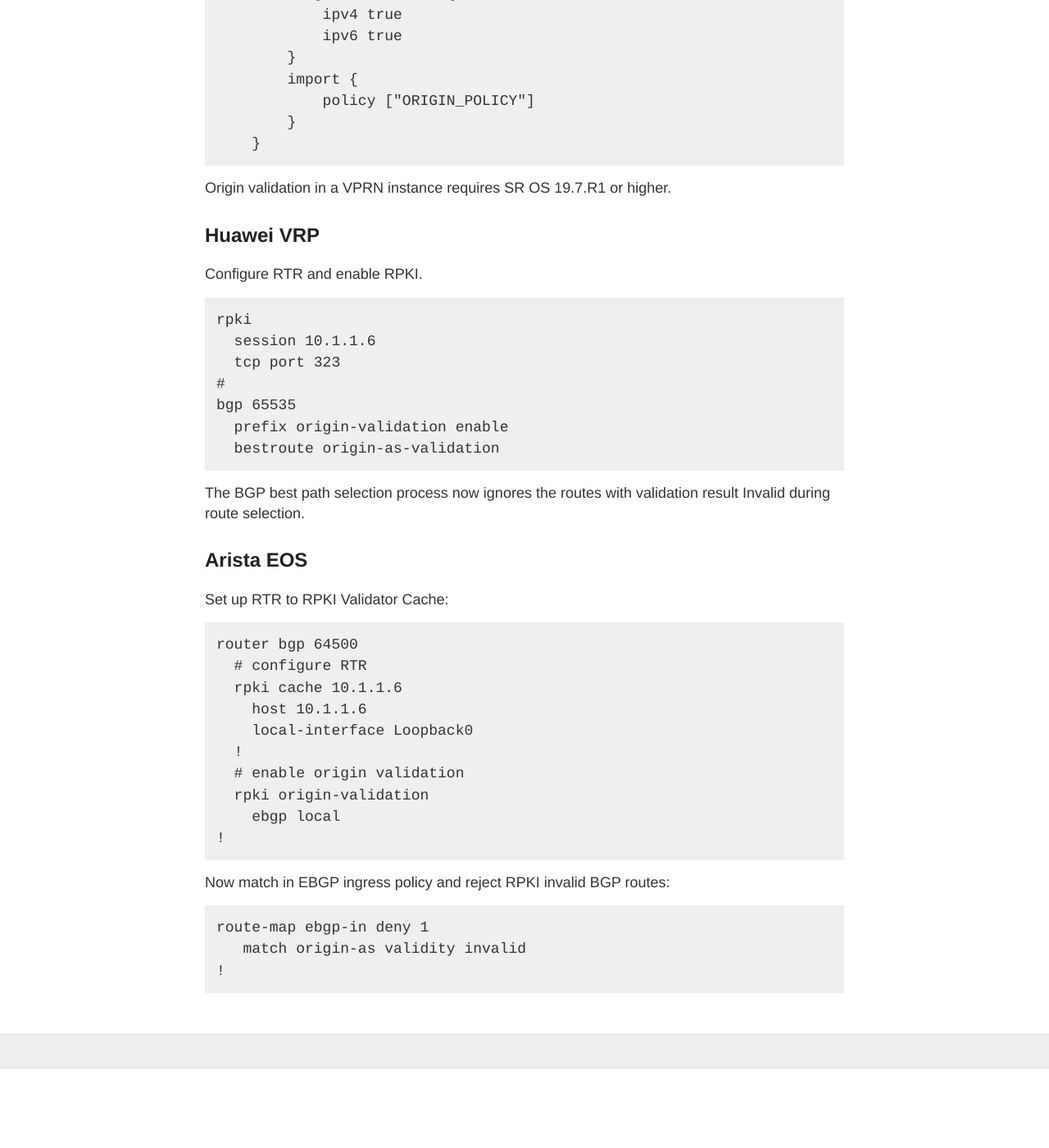
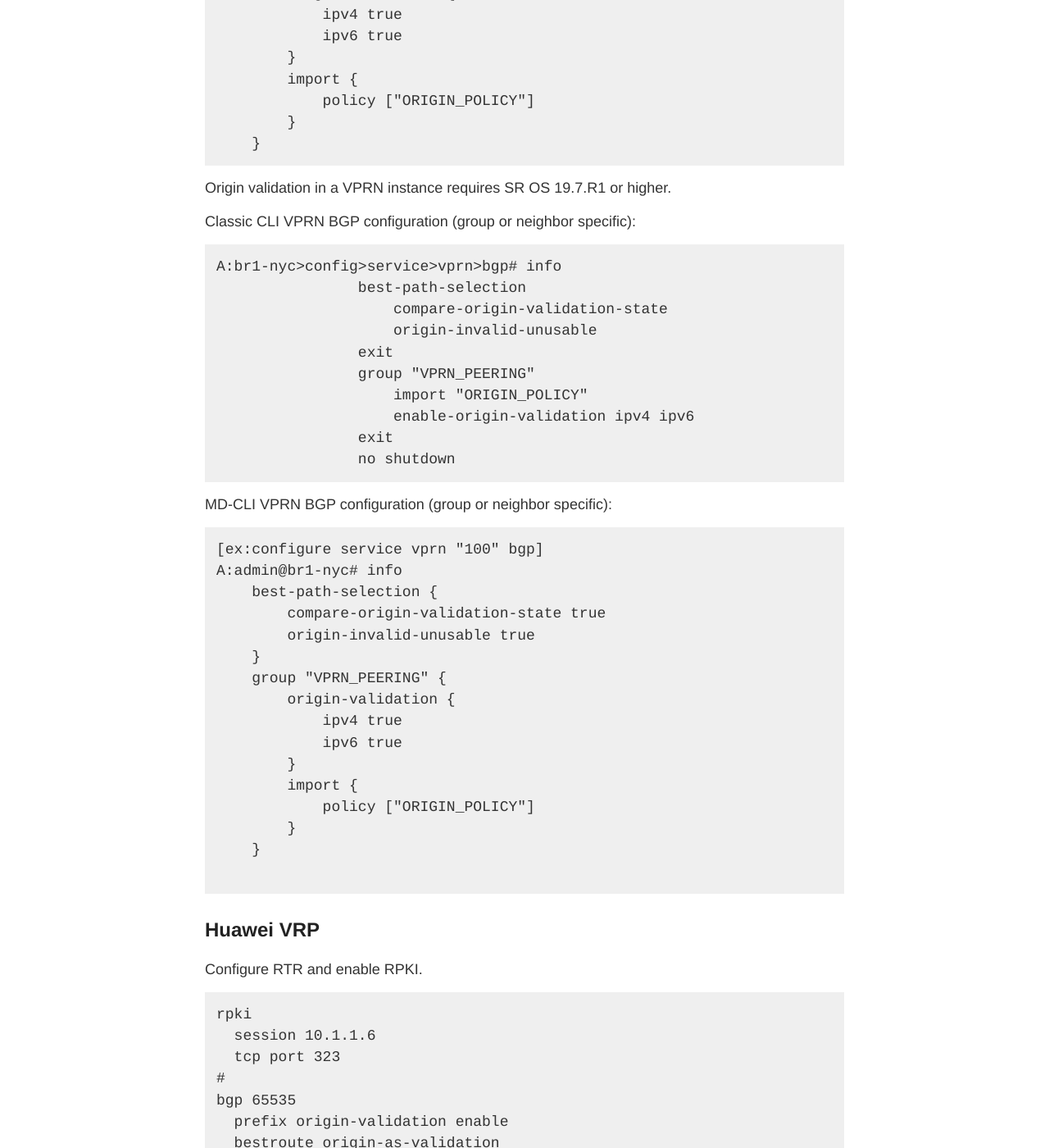
Before and after one commit to NLNOG/bgpfilterguide, a Jekyll site: the page built from guides/reject_invalids.md, in a window 1280 px wide and 1400 px high, scrolled down 8978 px. Shown: the whole window at 82% size. Built offline with Jekyll 4.4.1, drawn with Linux system fonts in a browser that asks for light colours; before the commit the page ends 10281 px from its top, so only the background shows below that.

Commit message:
Update reject_invalids.md

````diff
--- a/guides/reject_invalids.md
+++ b/guides/reject_invalids.md
@@ -339,7 +339,42 @@
         }
     }
  ```
+
 Origin validation in a VPRN instance requires SR OS 19.7.R1 or higher.
+
+Classic CLI VPRN BGP configuration (group or neighbor specific):
+```
+A:br1-nyc>config>service>vprn>bgp# info
+                best-path-selection
+                    compare-origin-validation-state
+                    origin-invalid-unusable
+                exit
+                group "VPRN_PEERING"
+                    import "ORIGIN_POLICY"
+                    enable-origin-validation ipv4 ipv6
+                exit
+                no shutdown
+```
+
+MD-CLI VPRN BGP configuration (group or neighbor specific):
+```
+[ex:configure service vprn "100" bgp]
+A:admin@br1-nyc# info
+    best-path-selection {
+        compare-origin-validation-state true
+        origin-invalid-unusable true
+    }
+    group "VPRN_PEERING" {
+        origin-validation {
+            ipv4 true
+            ipv6 true
+        }
+        import {
+            policy ["ORIGIN_POLICY"]
+        }
+    }
+
+ ```
 
 ## Huawei VRP
 
````
